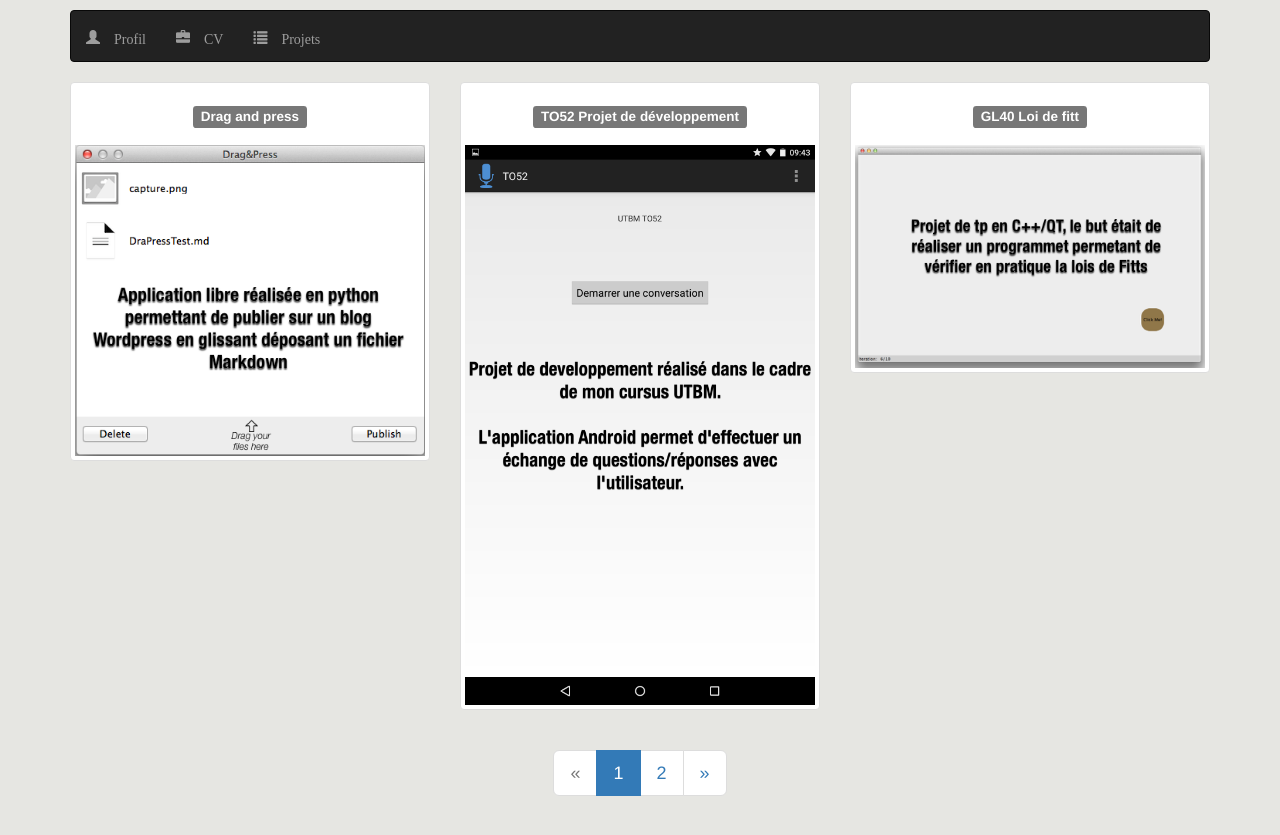
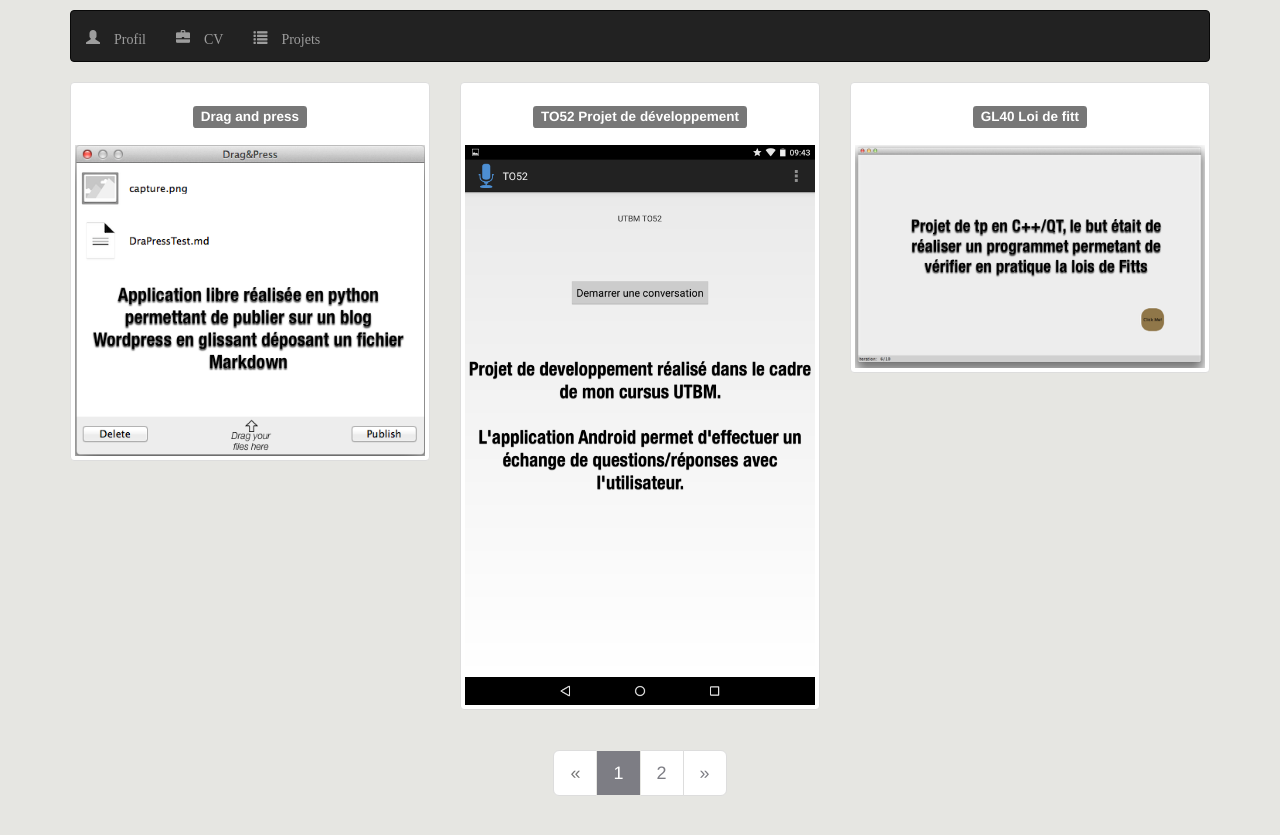
Before and after one commit to ludovicl/lardies-simple-cv, a Jekyll site: the page built from projets/index.html, in a window 1280 px wide. Shown: the top 835 px of the page. Built offline with Jekyll 4.4.1, drawn with Linux system fonts in a browser that asks for light colours; nearby versions of some CDN libraries; library files that are not in the unit come from our copies; the list of posts is cut into pages by our own code.

Commit message:
update projects index bar

```diff
--- a/_includes/header.html
+++ b/_includes/header.html
@@ -1,22 +1,18 @@
 <header>
-
-<!--    <a class="site-title" href="{{ site.baseurl }}/">{{ site.title }}</a>-->
-
-    <!--Sort pages by weight-->
-    <!--{% assign pages = site.pages | sort:"weight"  %}-->
-
+  {% assign pages = site.pages | sort:"weight"  %}
   <nav class="navbar navbar-inverse">
     <div class="nav navbar-nav" >
-      {% for my_page in pages %}
-        {% if my_page.title %}
-          <li class="nav-item">
-            <a class="glyphicon glyphicon-{{my_page.icon}}" class="nav-link"
-                href="{{ my_page.url | prepend: site.baseurl }}"> {{ my_page.title }}
-            </a>
-          </li>
+      {% for page in pages %}
+        {% if page.title  %}
+          {% unless page.url contains 'projets/page'%}
+            <li class="nav-item">
+              <a class="glyphicon glyphicon-{{page.icon}}" class="nav-link"
+                  href="{{ page.url | prepend: site.baseurl }}"> {{ page.title }}
+              </a>
+            </li>
+          {% endunless %}
         {% endif %}
       {% endfor %}
     </div>
   </nav>
-
 </header>
--- a/css/custom.css
+++ b/css/custom.css
@@ -45,7 +45,7 @@
 
 
 .post-content img{
-    width:340px; /* you can use % */
+    width:340px;
     height: auto;
 }
 
@@ -56,3 +56,11 @@
 .caption h3{
     display:inline;
 }
+
+.pagination>.active>a, .pagination>.active>a:focus, .pagination>.active>a:hover, .pagination>.active>span, .pagination>.active>span:focus, .pagination>.active>span:hover {
+    background-color: #7d7d84;
+    border-color: #E6E6E2;
+}
+.pagination>li>a, .pagination>li>span {
+    color: #7D7D84;
+}
--- a/index.html
+++ b/index.html
@@ -28,5 +28,11 @@
             <span class="glyphicon glyphicon-envelope"> Contactez-moi </span>
         </a>
     </p>
+
+
+    {% if site.twitter_username %}
+        {% include icon-twitter.html username=site.twitter_username %}
+    {% endif %}
+
 </div>
 </div>
```
